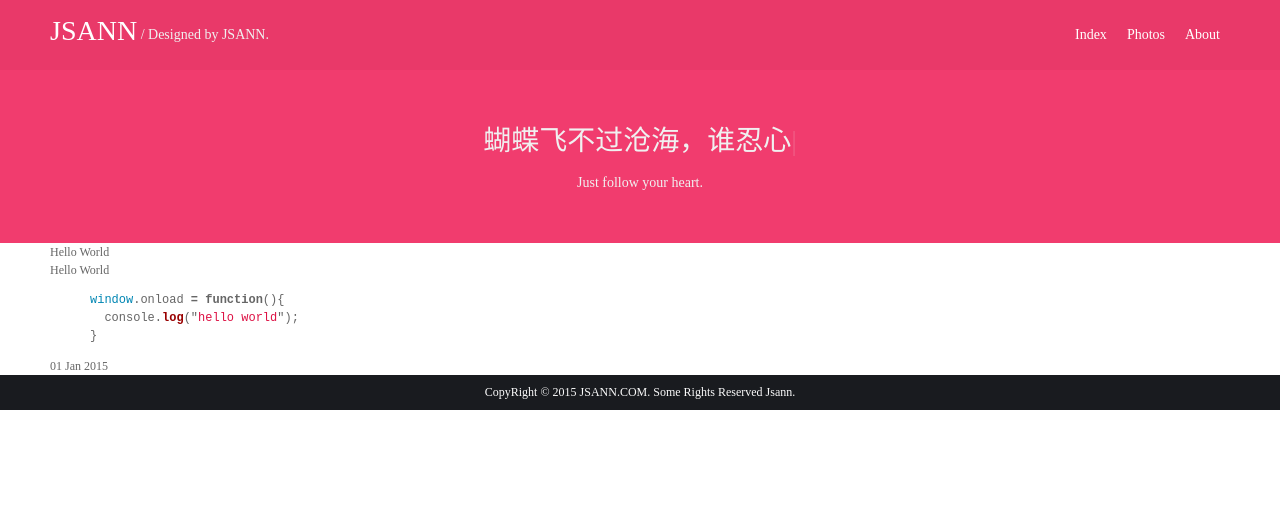
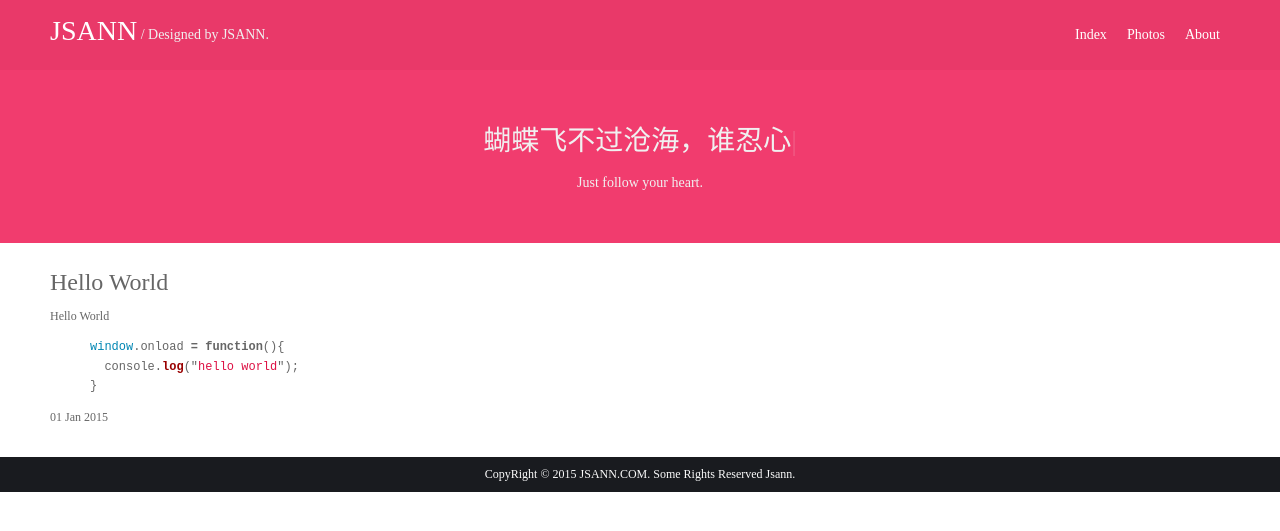
Before and after one commit to jsann/jsann.github.io, a Jekyll site: the page built from _posts/2015-1-1-hello-world.md, in a window 1280 px wide. Shown: the top 531 px of the page. Built offline with Jekyll 4.4.1, drawn with Linux system fonts in a browser that asks for light colours; comment, search, counter and statistics services are not loaded.

Commit message:
modify post styles

```diff
--- a/_layouts/post.html
+++ b/_layouts/post.html
@@ -2,5 +2,5 @@
 layout: layout
 title: {{ page.title }}
 ---
-{{ content }}
+<div class="post-content">{{ content }}</div>
 {% include comment.html %}
--- a/_posts/2015-1-1-hello-world.md
+++ b/_posts/2015-1-1-hello-world.md
@@ -2,7 +2,7 @@
 layout: post
 title: Hello World
 ---
-<h2>{{ page.title }}</h2>
+<h3>{{ page.title }}</h3>
 <p>Hello World</p>
 {% highlight javascript %}
 window.onload = function(){
--- a/style/default.css
+++ b/style/default.css
@@ -1,14 +1,14 @@
 @charset "UTF-8";
-/* line 6, ../../app/scss/default.scss */
+/* line 7, ../../app/scss/default.scss */
 ::selection {
   background-color: #f13c6e;
 }
 
-/* line 10, ../../app/scss/default.scss */
+/* line 11, ../../app/scss/default.scss */
 .clear {
   zoom: 1;
 }
-/* line 12, ../../app/scss/default.scss */
+/* line 13, ../../app/scss/default.scss */
 .clear:after {
   content: "\20";
   display: block;
@@ -16,14 +16,14 @@
   height: 0;
 }
 
-/* line 20, ../../app/scss/default.scss */
+/* line 21, ../../app/scss/default.scss */
 body {
   font-family: "微软雅黑";
   font-size: 12px;
   color: #666;
 }
 
-/* line 26, ../../app/scss/default.scss */
+/* line 27, ../../app/scss/default.scss */
 a:hover {
   -moz-transition: all 0.5s ease;
   -o-transition: all 0.5s ease;
@@ -31,31 +31,31 @@ a:hover {
   transition: all 0.5s ease;
 }
 
-/* line 31, ../../app/scss/default.scss */
+/* line 32, ../../app/scss/default.scss */
 .wrap {
   margin: 0 50px;
 }
 
-/* line 35, ../../app/scss/default.scss */
+/* line 36, ../../app/scss/default.scss */
 header {
   font-size: 14px;
   color: #f0f0f0;
   background-color: #f13c6e;
 }
-/* line 39, ../../app/scss/default.scss */
+/* line 40, ../../app/scss/default.scss */
 header a {
   color: #fff;
 }
-/* line 42, ../../app/scss/default.scss */
+/* line 43, ../../app/scss/default.scss */
 header .ceiling {
   line-height: 70px;
   background-color: #e93969;
 }
-/* line 45, ../../app/scss/default.scss */
+/* line 46, ../../app/scss/default.scss */
 header .ceiling .logo {
   float: left;
 }
-/* line 47, ../../app/scss/default.scss */
+/* line 48, ../../app/scss/default.scss */
 header .ceiling .logo h1 {
   font-size: 28px;
   margin-top: -10px;
@@ -66,32 +66,32 @@ header .ceiling .logo h1 {
   *zoom: 1;
   *display: inline;
 }
-/* line 54, ../../app/scss/default.scss */
+/* line 55, ../../app/scss/default.scss */
 header .ceiling nav {
   float: right;
 }
-/* line 56, ../../app/scss/default.scss */
+/* line 57, ../../app/scss/default.scss */
 header .ceiling nav li {
   float: left;
   margin: 0 10px;
 }
-/* line 62, ../../app/scss/default.scss */
+/* line 63, ../../app/scss/default.scss */
 header article {
   text-align: center;
   padding: 50px 0;
 }
-/* line 65, ../../app/scss/default.scss */
+/* line 66, ../../app/scss/default.scss */
 header article h2 {
   font-size: 28px;
   height: 42px;
   margin-bottom: 10px;
 }
 
-/* line 73, ../../app/scss/default.scss */
+/* line 74, ../../app/scss/default.scss */
 .typed-cursor {
   opacity: 1;
+  -moz-animation: blink 0.7s infinite;
   -webkit-animation: blink 0.7s infinite;
-  -moz-animation: blink 0.7s infinite;
   animation: blink 0.7s infinite;
 }
 
@@ -128,25 +128,36 @@ header article h2 {
     opacity: 1;
   }
 }
-/* line 116, ../../app/scss/default.scss */
+/* line 115, ../../app/scss/default.scss */
 .article-list {
   padding: 30px 0;
 }
-/* line 119, ../../app/scss/default.scss */
+/* line 118, ../../app/scss/default.scss */
 .article-list li h4 {
   font-size: 24px;
 }
 
-/* line 125, ../../app/scss/default.scss */
+/* line 124, ../../app/scss/default.scss */
+.post-content {
+  padding: 30px 0;
+  line-height: 1.6em;
+}
+/* line 127, ../../app/scss/default.scss */
+.post-content h3 {
+  font-size: 24px;
+  padding-bottom: 15px;
+}
+
+/* line 133, ../../app/scss/default.scss */
 footer {
   background-color: #191b1f;
   color: #fbfbfb;
 }
-/* line 128, ../../app/scss/default.scss */
+/* line 136, ../../app/scss/default.scss */
 footer a {
   color: #fbfbfb;
 }
-/* line 131, ../../app/scss/default.scss */
+/* line 139, ../../app/scss/default.scss */
 footer .copyright {
   text-align: center;
   height: 35px;
```
Also changed, not shown: 1 other file.
